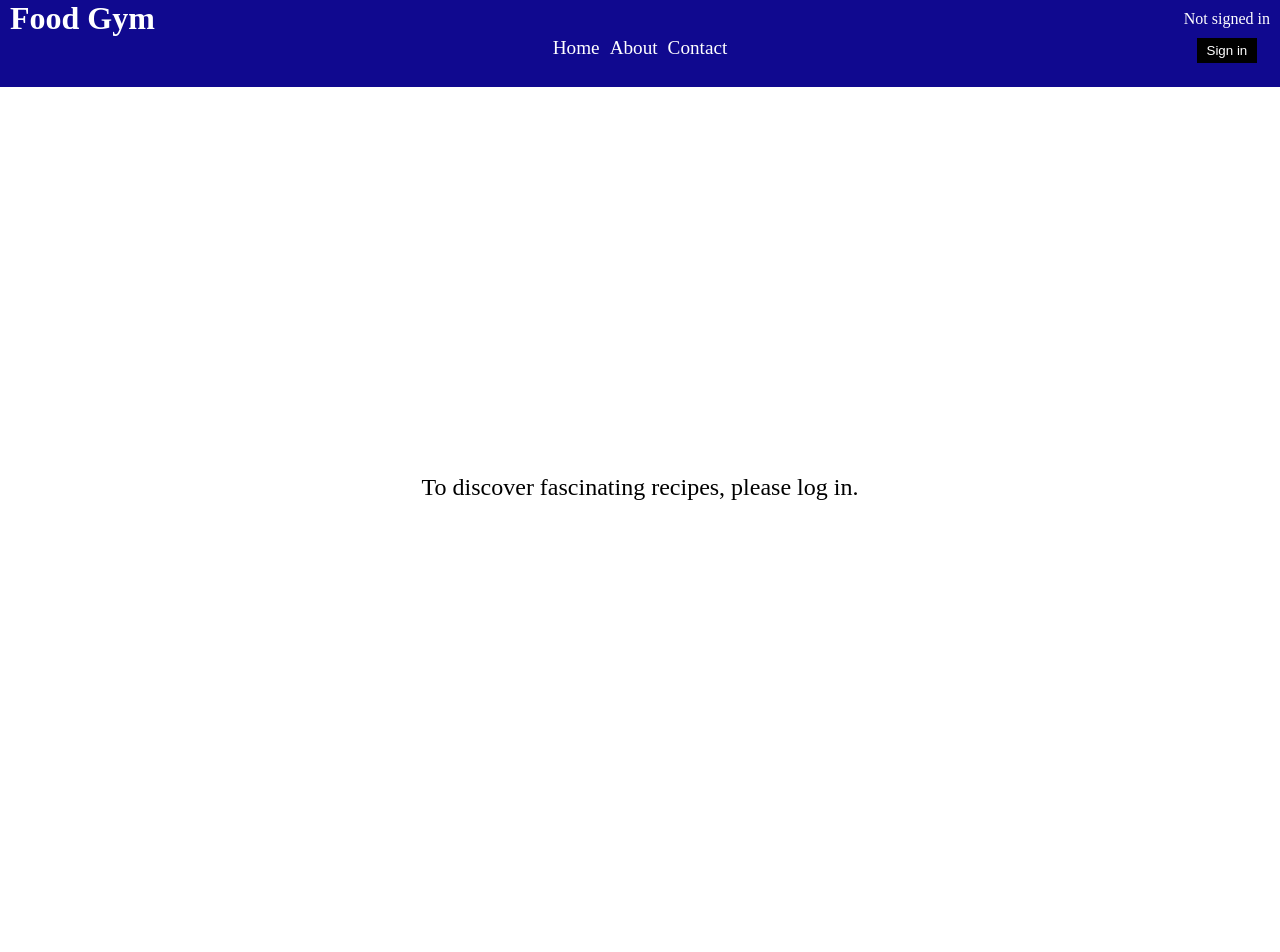
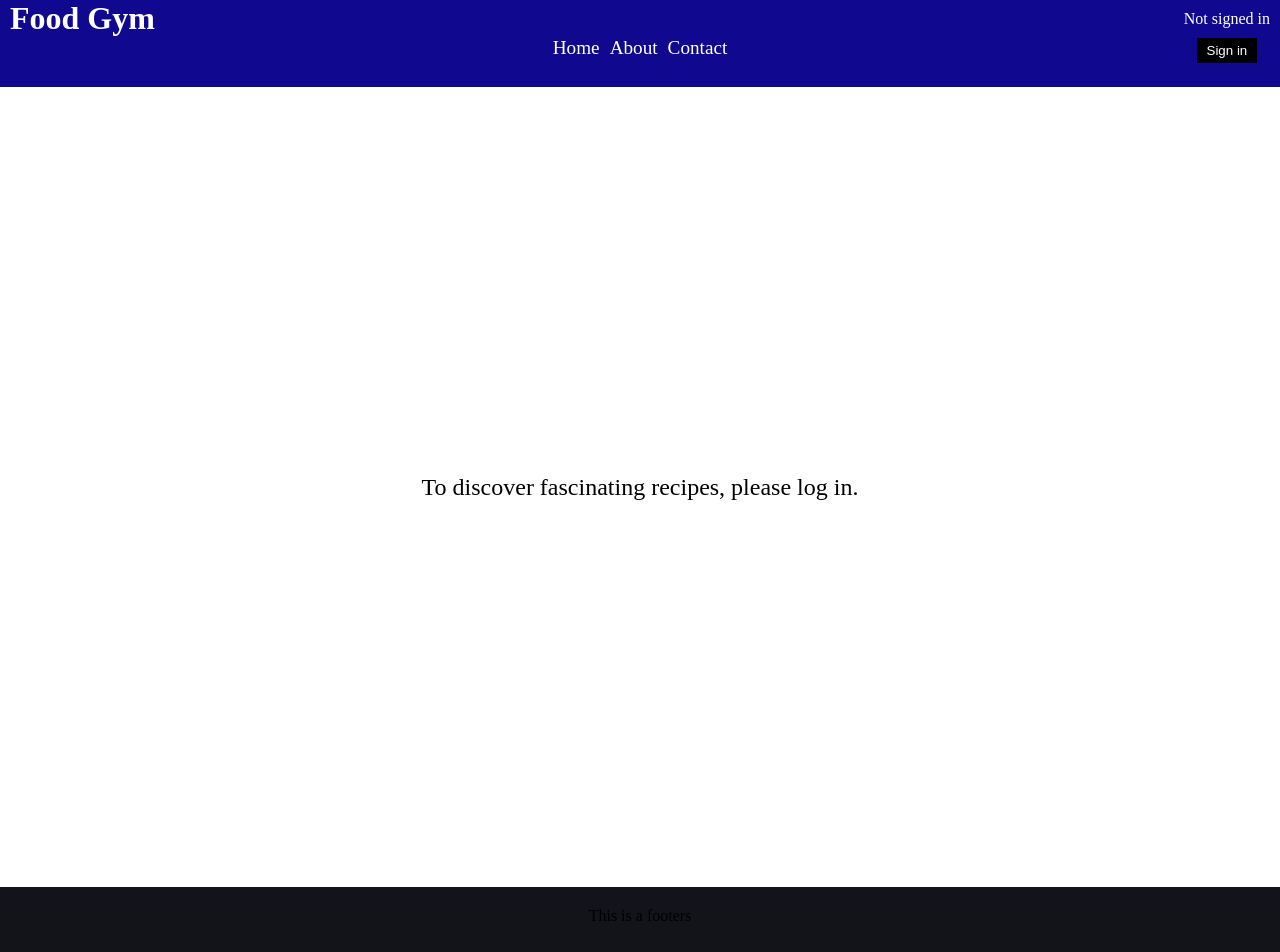
Before and after one commit to 91Pudge/food-gym, a Next.js app: page / in a window 1280 px wide. Shown: the top 952 px of the page. Before the commit the page ends 887 px from the top, so only its background shows below. Built offline with nearby package versions, Linux system fonts and the light colour scheme; no server answers.

Commit message:
Feat: Add footer to layout component

```diff
--- a/components/layOut.tsx
+++ b/components/layOut.tsx
@@ -1,5 +1,6 @@
 import { FunctionComponent, ReactNode } from "react";
 import NavBar from "./navBar";
+import Footer from "./footer";
 
 interface LayOut {
   children?: ReactNode;
@@ -8,8 +9,15 @@ interface LayOut {
 const LayOut: FunctionComponent<LayOut> = ({ children }) => {
   return (
     <>
-      <NavBar />
-      <div>{children}</div>
+      <header>
+        <NavBar />
+      </header>
+      <main>
+        <div>{children}</div>
+      </main>
+      <footer>
+        <Footer />
+      </footer>
     </>
   );
 };
```
